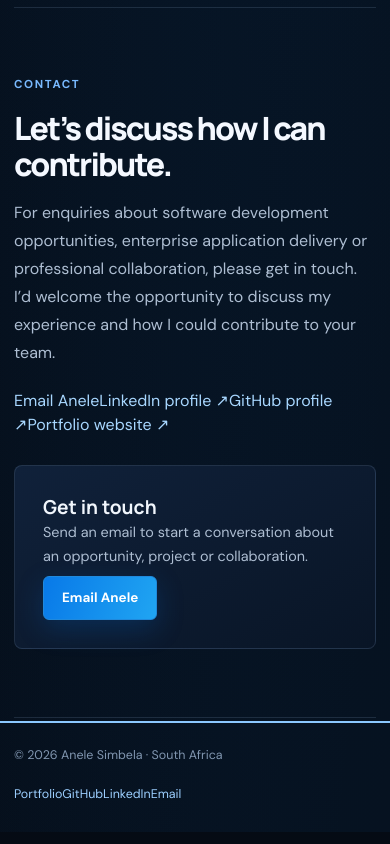
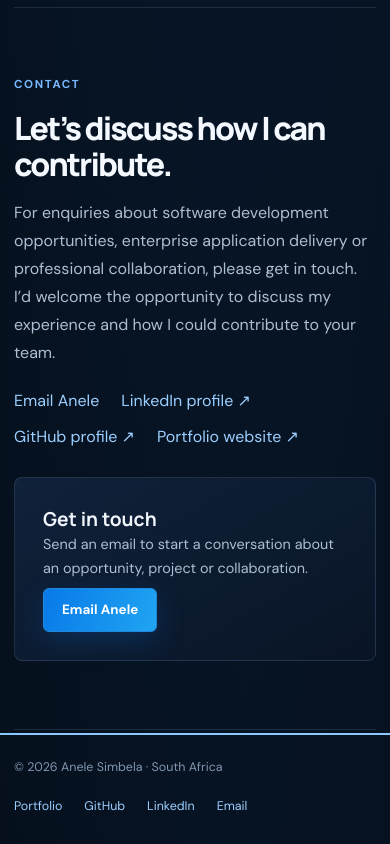
Before and after one commit to FABRICADO08/Portfolio, a React (Vite) app in the folder my-portfolio/: page / in a window 390 px wide. Shown: the part 6145-6989 px from the top of the page. Built offline with nearby package versions, Linux system fonts and the light colour scheme.

Commit message:
Style named portfolio and contact links

```diff
--- a/my-portfolio/src/styles/index.css
+++ b/my-portfolio/src/styles/index.css
@@ -120,7 +120,8 @@ img { display: block; max-width: 100%; }
 .contact-layout { display: grid; grid-template-columns: 1.2fr .8fr; align-items: center; gap: 60px; }
 .contact-layout h2 { max-width: 16ch; }
 .contact-layout .section-intro { margin-bottom: 22px; }
-.contact-layout > div:first-child > a:not(.button) { display: inline-block; margin: 8px 18px 8px 0; }
+.contact-links { display: flex; flex-wrap: wrap; gap: 12px 22px; margin-top: 22px; }
+.contact-links a { color: #9ccfff; text-underline-offset: 4px; }
 .contact-layout .muted { color: #8298b2; font-size: .82rem; }
 .contact-card { padding: 28px; }
 .contact-card h3 { font-size: 1.2rem; }
@@ -148,7 +149,7 @@ img { display: block; max-width: 100%; }
 .certification-card p { margin-bottom: 0; }
 .site-footer { display: flex; justify-content: space-between; align-items: center; gap: 20px; padding-block: 28px; border-top: 1px solid var(--line); color: #8196b0; font-size: .78rem; }
 .site-footer p { margin: 0; }
-.site-footer div { display: flex; gap: 22px; }
+.site-footer nav { display: flex; flex-wrap: wrap; gap: 22px; }
 .site-footer a { color: #9ccfff; }
 @media (min-width: 1500px) {
   .project-grid { grid-template-columns: repeat(3,minmax(0,1fr)); }
@@ -241,5 +242,5 @@ a:focus-visible, button:focus-visible, [tabindex="-1"]:focus-visible {
   .project-body,.skill-group,.education-card { padding: 19px; }
   .certification-card { gap: 12px; padding: 14px; }
   .certification-card img { width: 54px; height: 54px; flex-basis: 54px; }
-  .contact-layout > div:first-child > a:not(.button) { overflow-wrap: anywhere; }
+  .contact-links a { overflow-wrap: anywhere; }
 }
```
